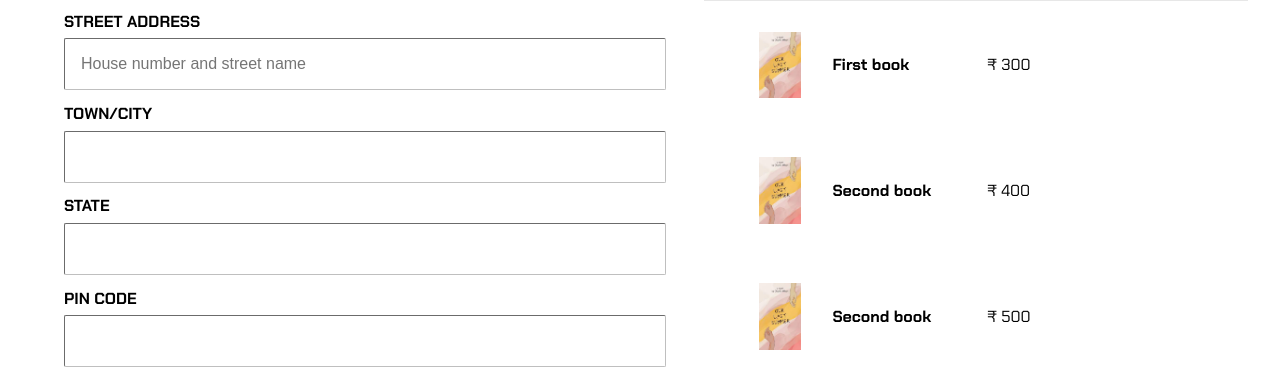
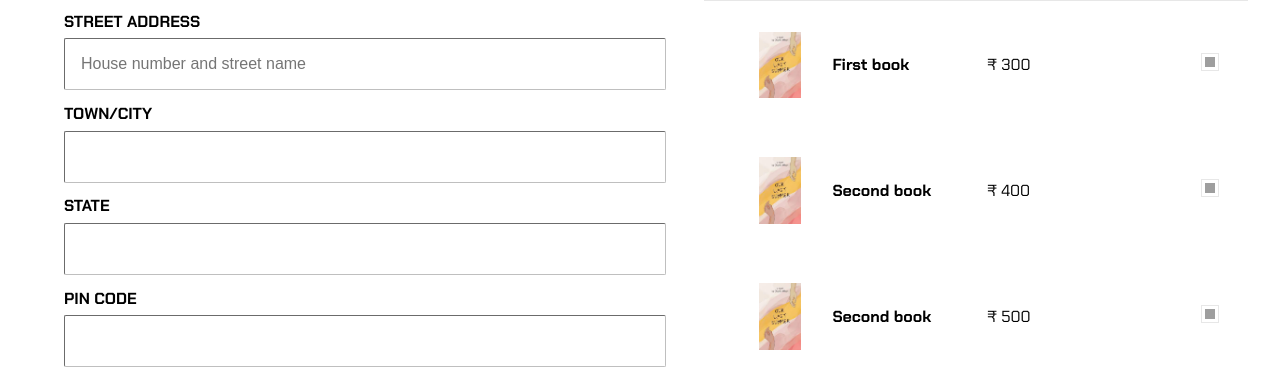
Before and after one commit to rohithc123/library, a React (Create React App) app: page /checkout in a window 1280 px wide. Shown: the part 382-760 px from the top of the page. Built offline with nearby package versions, Linux system fonts and the light colour scheme; grey boxes are pictures that could not be loaded.

Commit message:
Added remove button in checkoutcard

```diff
--- a/src/components/CheckoutCard.js
+++ b/src/components/CheckoutCard.js
@@ -1,8 +1,9 @@
 import React from "react";
 import "../styles/checkoutcard.css";
 import icon from "../images/bookcover.jfif";
+import remove_icon from "../images/remove.png";
 
-function CheckoutCard({title,image,price}) {
+function CheckoutCard({ title, image, price }) {
   return (
     <div>
       <div className="checkoutcard-indi-section">
@@ -12,7 +13,16 @@ function CheckoutCard({title,image,price}) {
           </div>
           <div className="checkoutcard-book-name">{title}</div>
         </div>
-        <div className="checkoutcard-right-section">&#8377; {price}</div>
+        <div className="checkoutcard-right-section">
+          <div className="checkoutcard-price">&#8377; {price}</div>
+          <div className="checkoutcard-remove">
+            <img
+              src={remove_icon}
+              alt=""
+              className="checkoutcard-remove-icon"
+            />
+          </div>
+        </div>
       </div>
     </div>
   );
--- a/src/styles/checkoutcard.css
+++ b/src/styles/checkoutcard.css
@@ -25,6 +25,10 @@
   width: 50%;
   margin-left: 2%;
   font-weight: 400;
+  display: flex;
+  flex-direction: row;
+  align-items: center;
+  justify-content: center;
 }
 .checkoutcard-img {
   display: grid;
@@ -36,6 +40,10 @@
   width: 60%;
 }
 
+.checkoutcard-remove-icon {
+  width: 10px;
+  height: 10px;
+}
 .checkoutcard-book-cover {
   /* display: blosck; */
   /* display: flex; */
@@ -53,3 +61,18 @@
 .checkoutcard-book-name {
   width: 50%;
 }
+
+.checkoutcard-remove{
+width: 20%;
+}
+.checkoutcard-remove-icon{
+    padding: 3px;
+  border: 1px solid rgba(161, 161, 161,0.25);
+
+}
+.checkoutcard-price{
+    width: 90%;
+    /* display: flex; */
+    /* justify-content: left; */
+    /* align-items: left; */
+}
```
